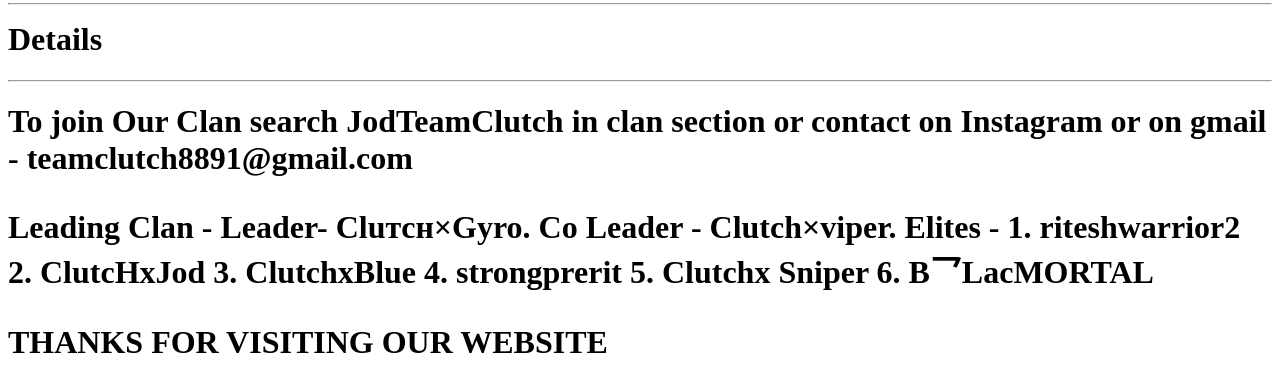
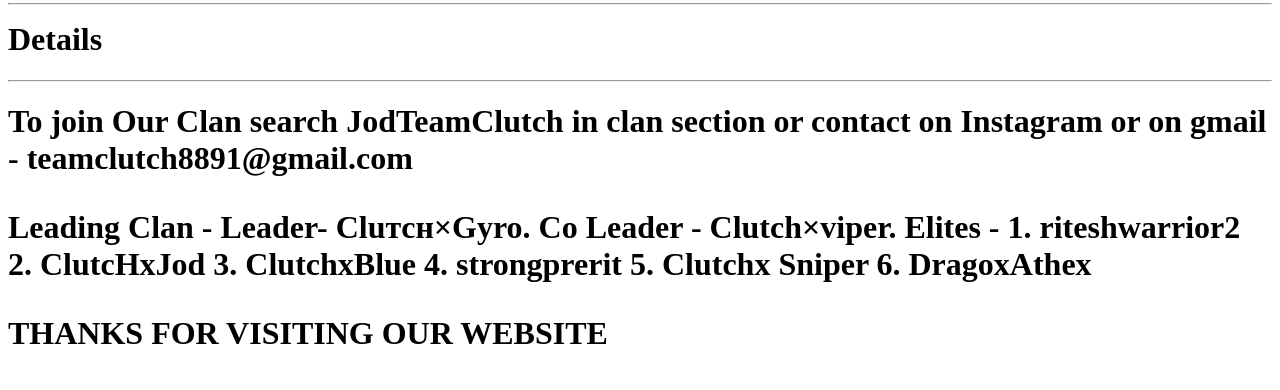
Before and after one commit to igvarun/jodteamclutch.github.io, a plain HTML site: page index.html in a window 1280 px wide. Shown: the part 973-1363 px from the top of the page. Drawn offline with Linux system fonts and the light colour scheme.

Commit message:
Update index.html

```diff
--- a/index.html
+++ b/index.html
@@ -21,7 +21,7 @@
 
 <p> <b> <h1> To join Our Clan search JodTeamClutch in clan section or contact on Instagram or on gmail - teamclutch8891@gmail.com </p> </b> </h1>
 
-<p> <b> <h1> Leading Clan - Leader- Cluтcн×Gyro. Co Leader - Clutch×viper. Elites - 1. riteshwarrior2 2. ClutcHxJod 3. ClutchxBlue 4. strongprerit 5. Clutchx Sniper 6. B乛LacMORTAL </p> </b> </h1>
+<p> <b> <h1> Leading Clan - Leader- Cluтcн×Gyro. Co Leader - Clutch×viper. Elites - 1. riteshwarrior2 2. ClutcHxJod 3. ClutchxBlue 4. strongprerit 5. Clutchx Sniper 6. DragoxAthex </p> </b> </h1>
 
 <h1> <b> <p> THANKS FOR VISITING OUR WEBSITE </h1> </b> </p>
 
```
